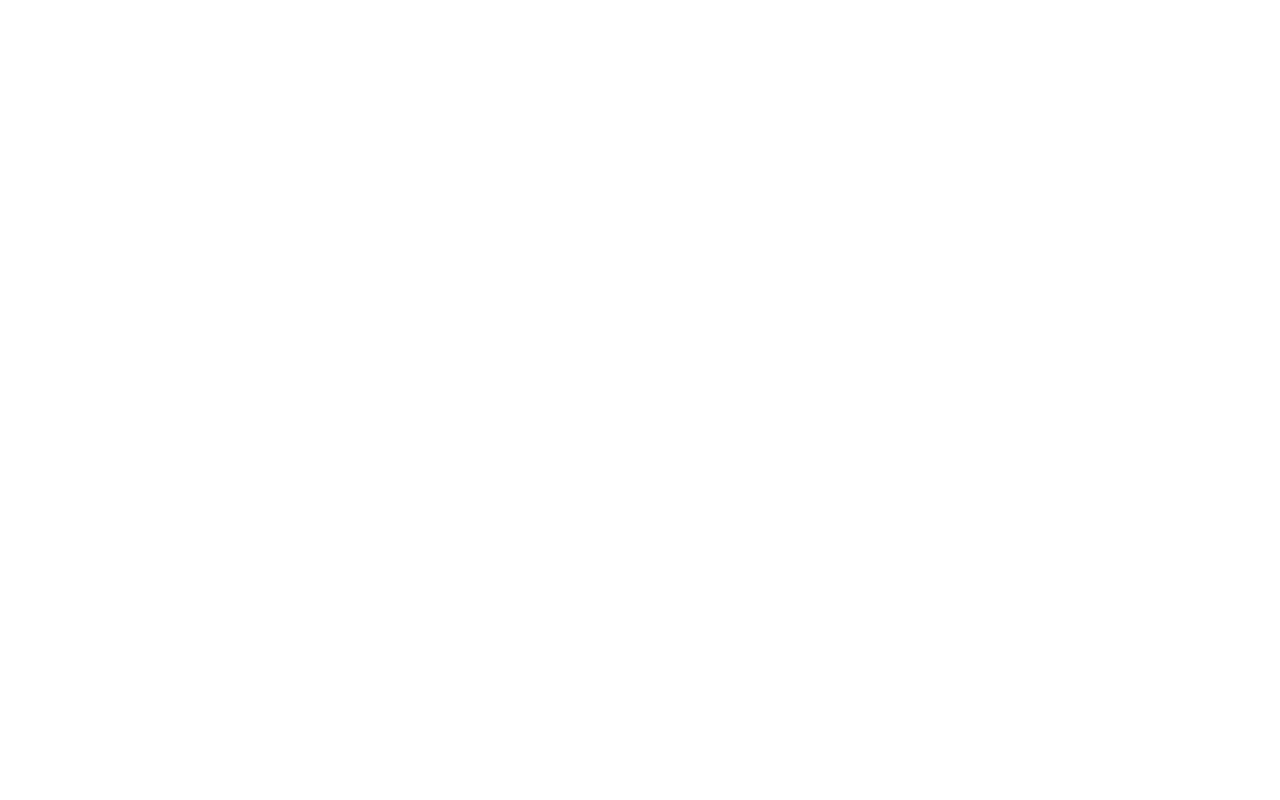
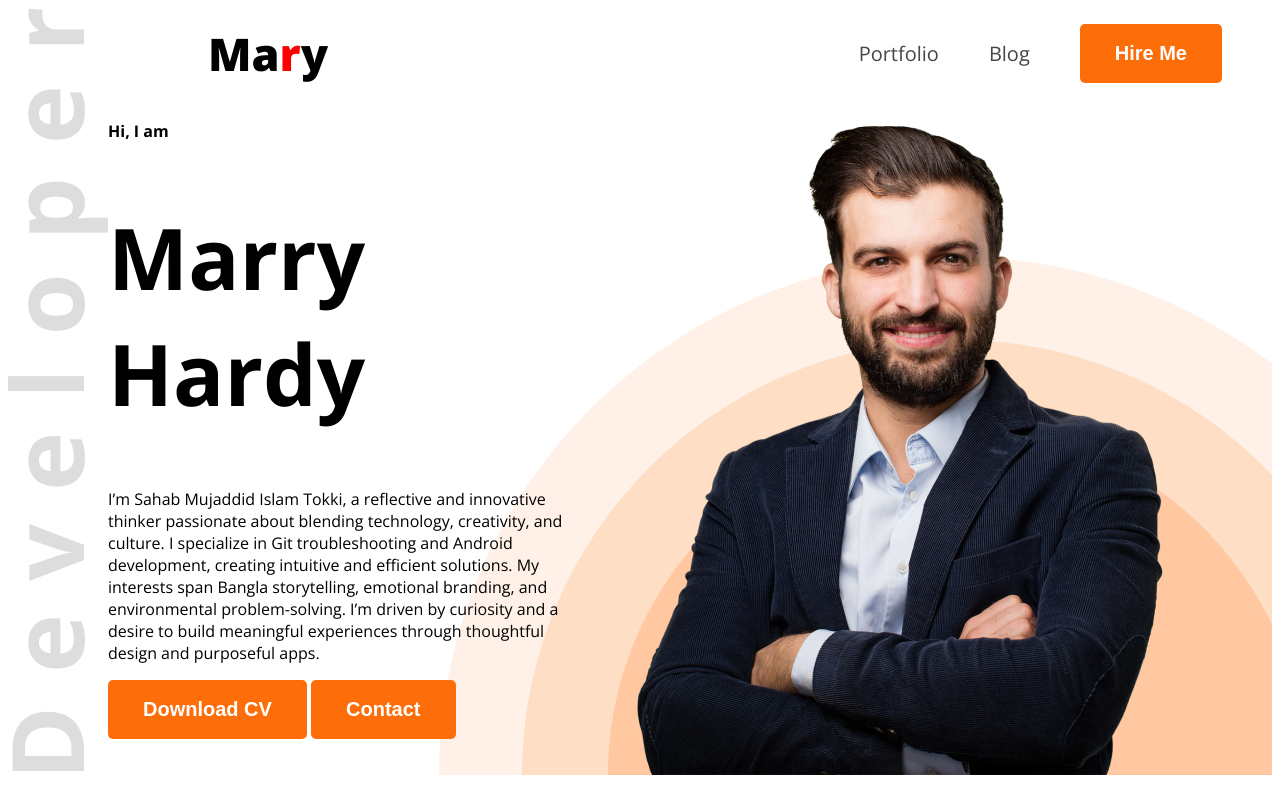
Before and after one commit to Sahab47/web-dev-portfolio, a plain HTML site: page index.html in a window 1280 px wide. Drawn offline with nearby package versions, Linux system fonts and the light colour scheme.

Commit message:
header done

```diff
--- a/index.html
+++ b/index.html
@@ -4,10 +4,33 @@
     <meta charset="UTF-8">
     <meta name="viewport" content="width=device-width, initial-scale=1.0">
     <title>Web Developer Portfolio</title>
+    <link rel="preconnect" href="https://fonts.googleapis.com">
+<link rel="preconnect" href="https://fonts.gstatic.com" crossorigin>
+<link href="https://fonts.googleapis.com/css2?family=Open+Sans:ital,wght@0,300..800;1,300..800&display=swap" rel="stylesheet">
+    <link rel="stylesheet" href="styles/portfolio.css">
 </head>
-<body>
-    <header>
-
+<body class="open-sans-normal">
+    <header class="header">
+         <nav>
+            <h3 class="nav-title">Ma<span class="text-primary">r</span>y</h3>
+            <ul>
+                <li><a class="dark-2" href="">Portfolio</a></li>
+                <li><a class="dark-2" href="">Blog</a></li>
+                <li><a href=""><button class="btn-primary">Hire Me</button></a></li>
+            </ul>
+         </nav>
+         <div class="banner">
+            <div class="banner-content">
+             <h4 class="banner-greetings">Hi, I am</h4>
+             <h1 class="banner-title">Marry Hardy</h1>
+             <p class="banner-description">
+                I’m Sahab Mujaddid Islam Tokki, a reflective and innovative thinker passionate about blending technology, creativity, and culture. I specialize in Git troubleshooting and Android development, creating intuitive and efficient solutions. My interests span Bangla storytelling, emotional branding, and environmental problem-solving. I’m driven by curiosity and a desire to build meaningful experiences through thoughtful design and purposeful apps.
+             </p>
+             <button class="btn-primary">Download CV</button>
+             <button class="btn-primary">Contact</button>
+            </div>
+            <img class="banner-profile-picture" src="images/hardy.png" alt="">
+         </div>
     </header>
     <main>
 
--- /dev/null
+++ b/styles/portfolio.css
@@ -0,0 +1,73 @@
+
+.open-sans-normal {
+  font-family: "Open Sans", sans-serif;
+  font-optical-sizing: auto;
+  font-style: normal;
+  font-variation-settings:"wdth" 100;
+}
+.header{
+    background-image: url(../images/developer.png),url(../images/header_bg.png);
+    background-repeat: no-repeat;
+    background-position: top left, bottom right;
+}
+nav{
+    display:flex;
+    align-items: center;
+    justify-content: space-between;
+}
+.nav-title{
+    font-weight: 800;
+    font-size: 45px;
+    margin: 0px 200px;
+}
+nav ul{
+    display: flex;
+    align-items: center;
+
+}
+nav ul li{
+    list-style: none;
+    margin-right: 50px;
+}
+.text-primary{
+    color: red;
+}
+nav li a{
+    text-decoration: none;
+    font-size: 20px;
+    color: ;
+}
+
+.dark-2{
+    color: #474747;
+}
+
+.btn-primary{
+    background-color: #FD6E0A;
+    font-weight: bold;
+    color:white;
+    font-size: 20px;
+    color: white;
+    padding: 18px 35px;
+    border-radius: 5px;
+    border: none;
+}
+.banner-greeting{
+font-size: 45px;
+font-weight: 600;
+}
+.banner-title{
+font-weight: bold;
+font-size: 85px;
+}
+.banner{
+    display: flex;
+    justify-content: space-between;
+    margin: 0px 100px;
+}
+.banner-profile-picture{
+
+}
+.banner-content{
+    max-width: 580px;
+}
```
